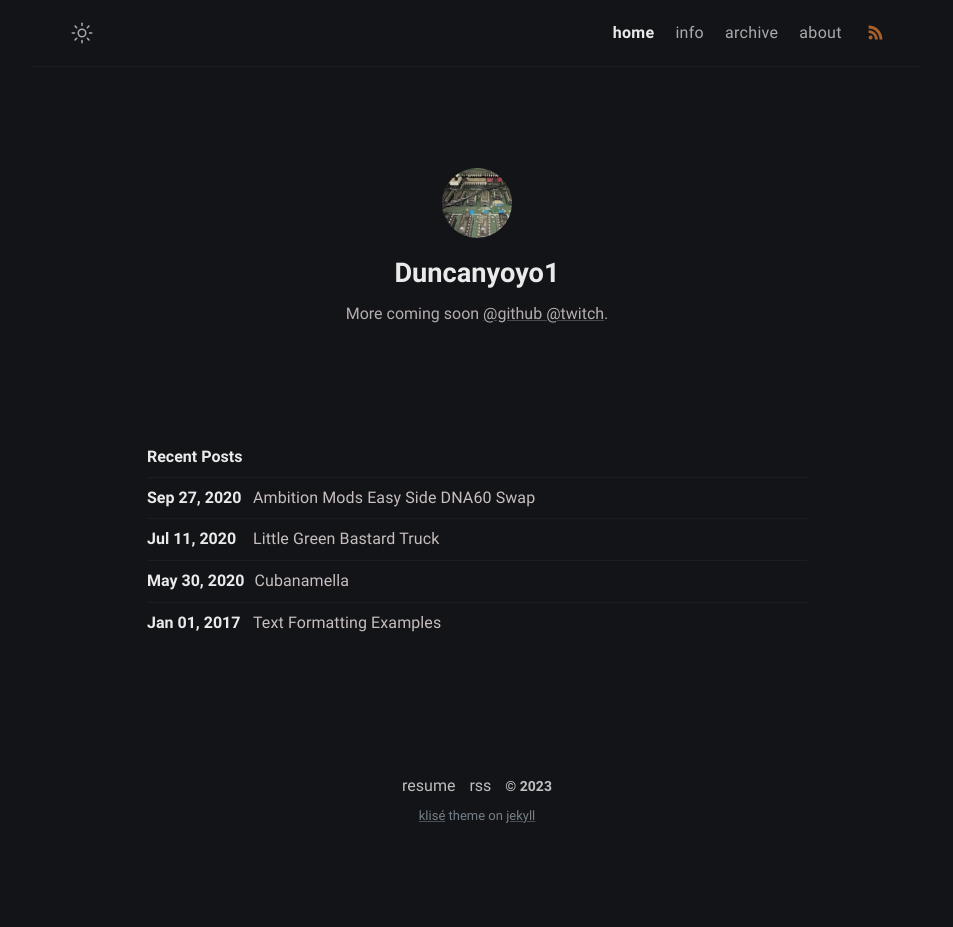
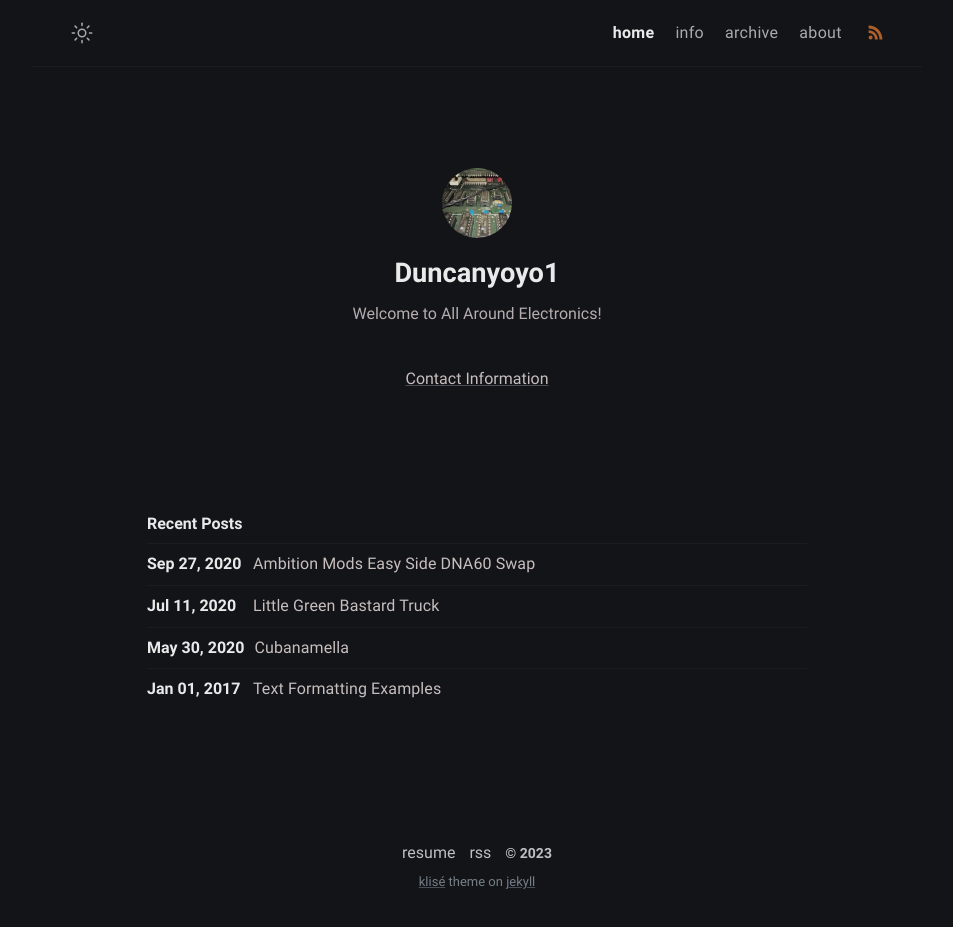
Before and after one commit to duncanyoyo1/jekyll, a Jekyll site: the page built from index.md, in a window 1280 px wide. Shown: the whole page, without its empty margins (163-1116 px from the left). Built offline with Jekyll 4.4.1, drawn with Linux system fonts in a browser that asks for light colours; before the commit the page ends 900 px from its top, so only the background shows below that.

Commit message:
Update Repo

```diff
--- a/_config.yml
+++ b/_config.yml
@@ -1,10 +1,10 @@
 # Site settings
-title: Lesshead.works # site title
+title: All Around Electronics # site title
 description: >- # site description
-  Doing code stuff <a href="https://github.com/duncanyoyo1" target="_blank" rel="noopener">@github</a>.
+  Doing code stuff <a href="https://github.com/duncanyoyo1" target="_blank" rel="noopener">@github.com/duncanyoyo1</a>.
 lang: en-US # default lang
 timezone: America/New_York # set your timezone
-image: assets/img/ogp.png # This image used for Open Graph more info https://ogp.me/
+image: assets/img/ogp.webp # This image used for Open Graph more info https://ogp.me/
 repo: https://github.com/duncanyoyo1/jekyll # site repo [optional]
 mode: dark # default theme "dark" | "light"
 github:
@@ -14,8 +14,10 @@ github:
 author:
   name: Duncanyoyo1 # author name
   bio: >- # tell to the world
-    More coming soon
-    <a href="https://github.com/duncanyoyo1/" target="_blank" rel="noopener">@github <a href="https://twitch.tv/duncanyoyo1" target="_blank" rel="noopener">@twitch</a>.
+    Welcome to All Around Electronics!
+    <br>
+    <br>
+    <p><a href="/contact/"> Contact Information </a></p>
   username: duncanyoyo1 # general username
   github: duncanyoyo1 # github username
   twitter: duncanyoyo1 # twitter username
@@ -23,16 +25,17 @@ author:
   twitch: duncanyoyo1 # twitch address
   discord: duncanyoyo1#0785 # discord name
   discordinv: https://discord.gg/JkKfBVp # DIY_eJuice Discord invite link
-  avatar: /assets/img/avatar.webp # change with your own avatar
+  discordlink: https://discordapp.com/users/281308567695261707
+  avatar: /assets/img/avatar_hq.webp # change with your own avatar
 
 
 # CSS Settings
 
 # URL settings
-url: "https://lesshead.works" #
+url: "https://aaelec.info" #
 baseurl:
 permalink: /:title/
-google_analytics: # leave it blank if not wish
+google_analytics: G-QKMFCRB73T
 fb_appid:
 
 # Collection setting
```
Also changed, not shown: Gemfile.lock, assets/img/avatar_hq.webp (added), assets/img/ogp.png, assets/img/ogp.webp (added), 1 other file.
